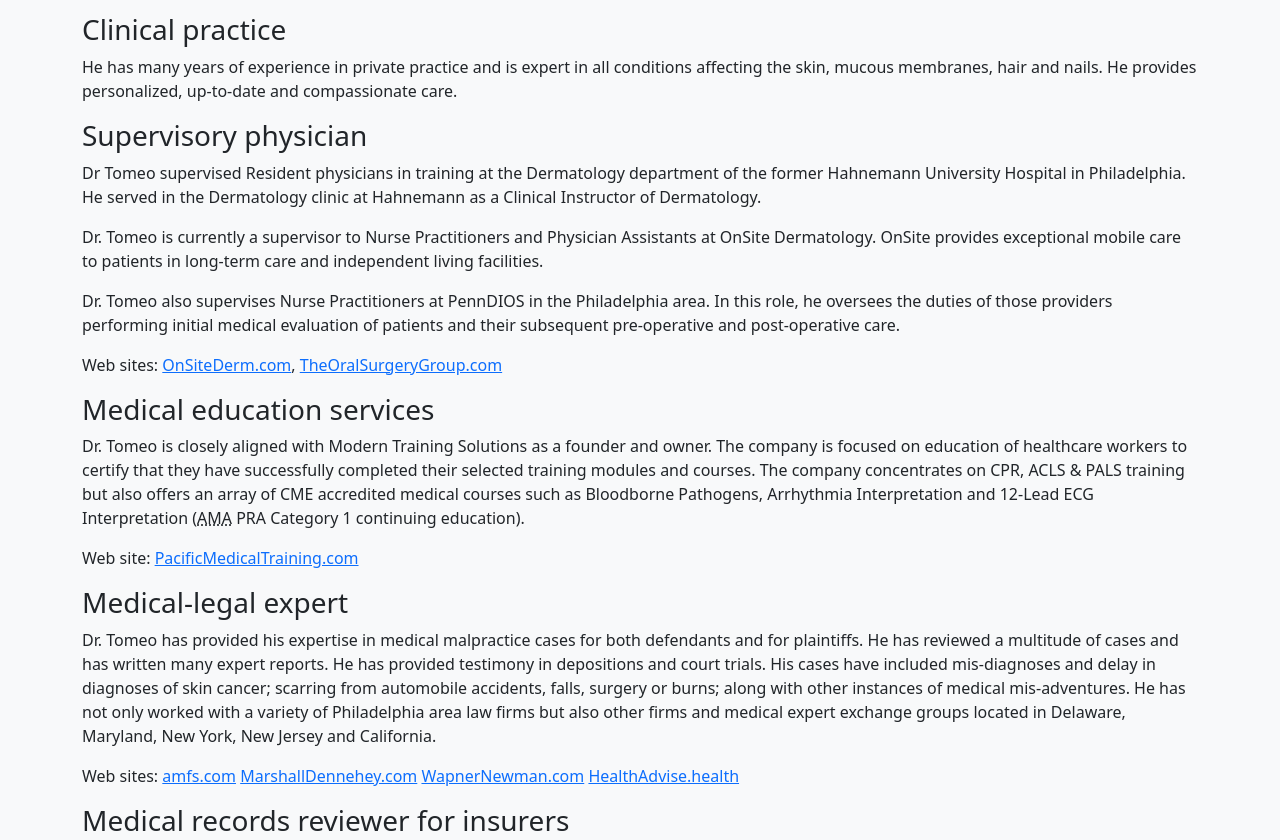
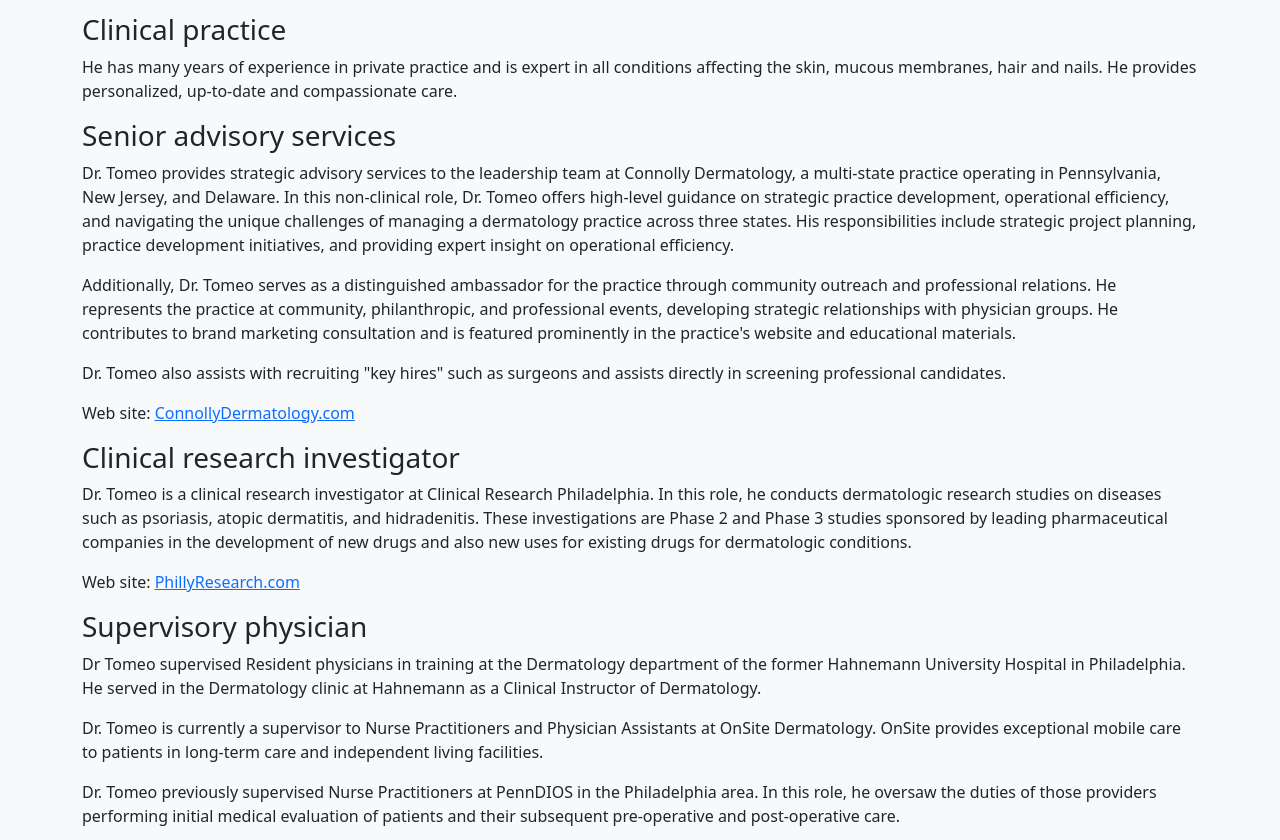
Before and after one commit to fulldecent/tomeoderm.net, a plain HTML site: page index.html in a window 1280 px wide. Shown: the part 1915-2755 px from the top of the page. Drawn offline with nearby package versions, Linux system fonts and the light colour scheme.

Commit message:
add roles

```diff
--- a/index.html
+++ b/index.html
@@ -126,6 +126,26 @@
       <h3>Clinical practice</h3>
       <p>He has many years of experience in private practice and is expert in all conditions affecting the skin, mucous
         membranes, hair and nails. He provides personalized, up-to-date and compassionate care.</p>
+      <h3>Senior advisory services</h3>
+      <p>Dr. Tomeo provides strategic advisory services to the leadership team at Connolly Dermatology, a multi-state
+        practice operating in Pennsylvania, New Jersey, and Delaware. In this non-clinical role, Dr. Tomeo offers
+        high-level guidance on strategic practice development, operational efficiency, and navigating the unique
+        challenges of managing a dermatology practice across three states. His responsibilities include strategic
+        project planning, practice development initiatives, and providing expert insight on operational efficiency.</p>
+      <p>Additionally, Dr. Tomeo serves as a distinguished ambassador for the practice through community outreach and
+        professional relations. He represents the practice at community, philanthropic, and professional events,
+        developing strategic relationships with physician groups. He contributes to brand marketing consultation and is
+        featured prominently in the practice's website and educational materials.</p>
+      <p>Dr. Tomeo also assists with recruiting "key hires" such as surgeons and assists directly in screening
+        professional candidates.</p>
+      <p>Web site: <a href="https://www.connollydermatology.com">ConnollyDermatology.com</a></p>
+      <h3>Clinical research investigator</h3>
+      <p>Dr. Tomeo is a clinical research investigator at Clinical Research Philadelphia. In this role, he conducts
+        dermatologic research studies on diseases such as psoriasis, atopic dermatitis, and hidradenitis. These
+        investigations
+        are Phase 2 and Phase 3 studies sponsored by leading pharmaceutical companies in the development of new drugs
+        and also new uses for existing drugs for dermatologic conditions.</p>
+      <p>Web site: <a href="https://www.phillyresearch.com/">PhillyResearch.com</a></p>
       <h3>Supervisory physician</h3>
       <p>Dr Tomeo supervised Resident physicians in training at the Dermatology department of the former Hahnemann
         University Hospital in Philadelphia. He served in the Dermatology clinic at Hahnemann as a Clinical Instructor
@@ -133,8 +153,8 @@
       <p>Dr. Tomeo is currently a supervisor to Nurse Practitioners and Physician Assistants at OnSite
         Dermatology. OnSite provides exceptional mobile care to patients in long-term care and independent living
         facilities.</p>
-      <p>Dr. Tomeo also supervises Nurse Practitioners at PennDIOS in the Philadelphia area. In this
-        role, he oversees the duties of those providers performing initial medical evaluation of patients and their
+      <p>Dr. Tomeo previously supervised Nurse Practitioners at PennDIOS in the Philadelphia area. In this
+        role, he oversaw the duties of those providers performing initial medical evaluation of patients and their
         subsequent pre-operative and post-operative care.</p>
       <p>Web sites: <a href="https://www.onsitederm.com">OnSiteDerm.com</a>, <a
           href="https://www.theoralsurgerygroup.com">TheOralSurgeryGroup.com</a></p>
```
